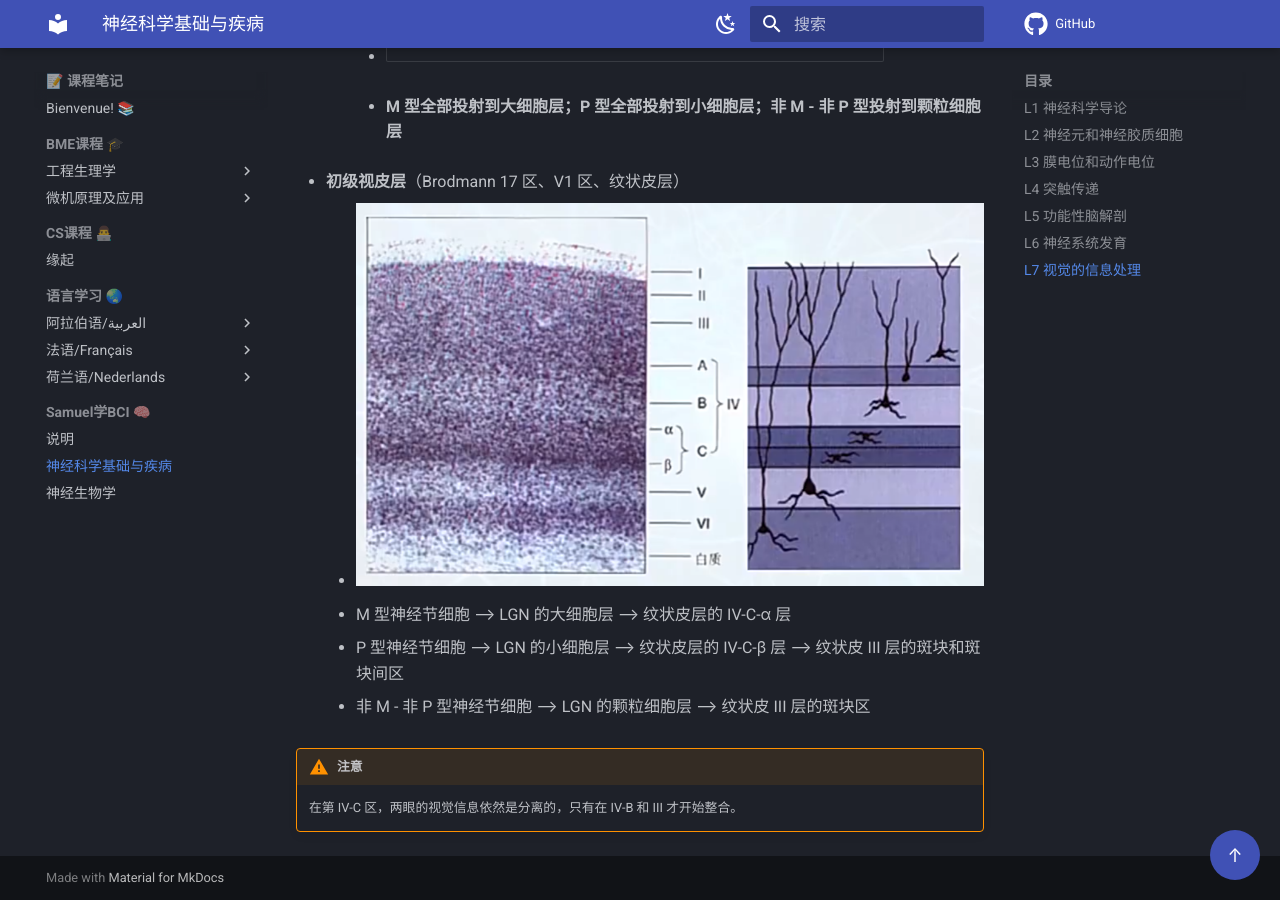
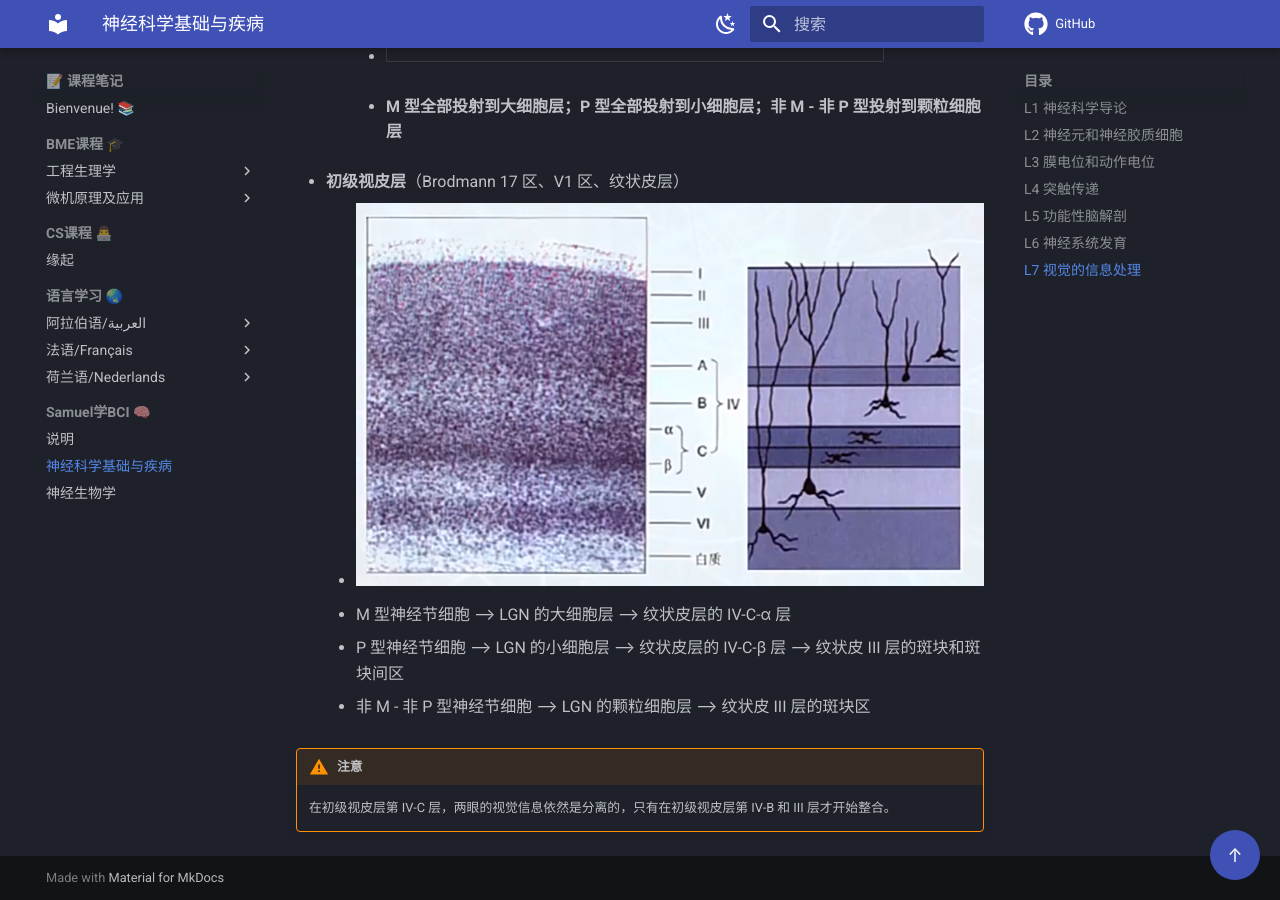
Before and after one commit to 3SamuelW/note, an MkDocs documentation site: the page built from docs/notes/bci/neuroscience/notes.md, in a window 1280 px wide and 900 px high, scrolled down 22011 px. Built offline with MkDocs 1.6.1 and Material for MkDocs 9.7.7, drawn with Linux system fonts in a browser that asks for light colours; comment, search, counter and statistics services are not loaded.

Commit message:
update: neuro-science notes 0815-3

```diff
--- a/docs/notes/bci/neuroscience/notes.md
+++ b/docs/notes/bci/neuroscience/notes.md
@@ -485,8 +485,6 @@
         - 通过三联突触 ⟶ 水平细胞的传输，可以加强“中心-周边感受野拮抗”效应，增强 On 和 Off 的对比度
 
 - **神经节细胞**
-
-
     - 感受野：与双极细胞一样，有中心-周边感受野
     - 给光中心（对中心小光点去极化）和撤光中心（对中心小暗点去极化）神经节细胞接受**同一类型**的双极细胞输入
     - 对于中心刺激的反应都可以被周边反应抵消
@@ -537,4 +535,4 @@
 
 
 !!! warning "注意"
-	在第 IV-C 区，两眼的视觉信息依然是分离的，只有在 IV-B 和 III 才开始整合。
+	在初级视皮层第 IV-C 层，两眼的视觉信息依然是分离的，只有在初级视皮层第 IV-B 和 III 层才开始整合。
```
